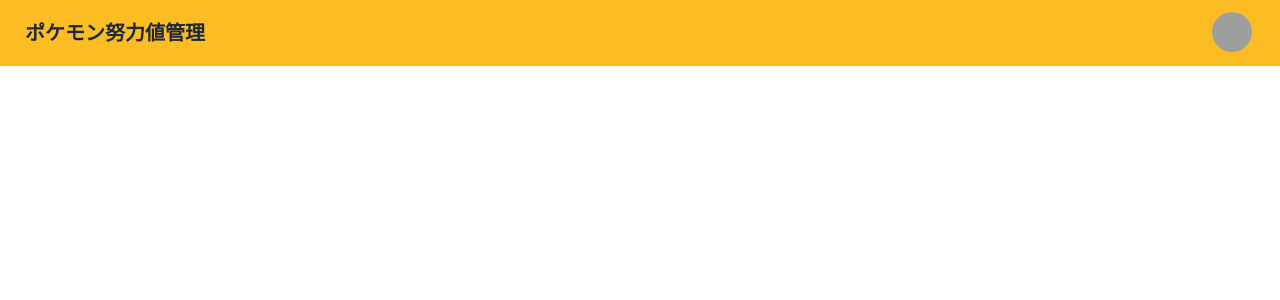
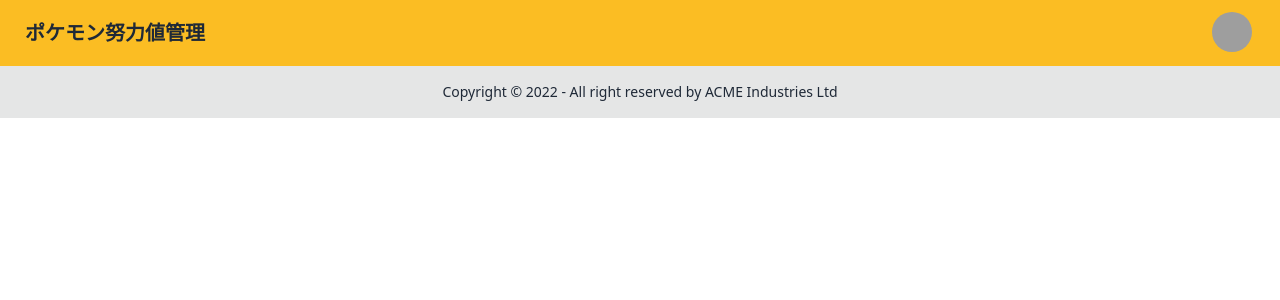
Before and after one commit to ryuki1126/poke-web, a Nuxt app: page /login in a window 1280 px wide. Before the commit this address had no page. Shown: the top 300 px of the page. Built offline with nearby package versions, Linux system fonts and the light colour scheme; grey boxes are pictures that could not be loaded.

Commit message:
フッターの作成

```diff
--- a/layouts/default.vue
+++ b/layouts/default.vue
@@ -22,5 +22,10 @@
     <div>
       <Nuxt />
     </div>
+    <footer class="footer footer-center p-4 bg-base-300 text-base-content">
+      <div>
+        <p>Copyright © {{ new Date().getFullYear() }} - All right reserved by ACME Industries Ltd</p>
+      </div>
+    </footer>
   </div>
 </template>
```
